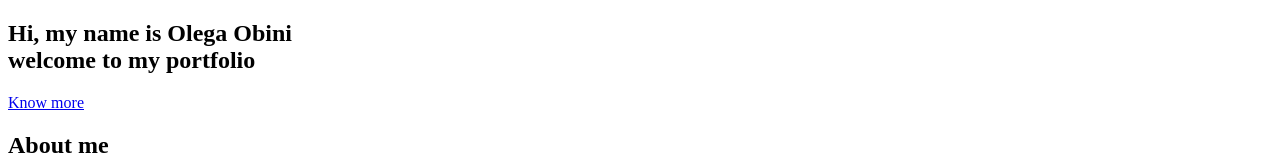
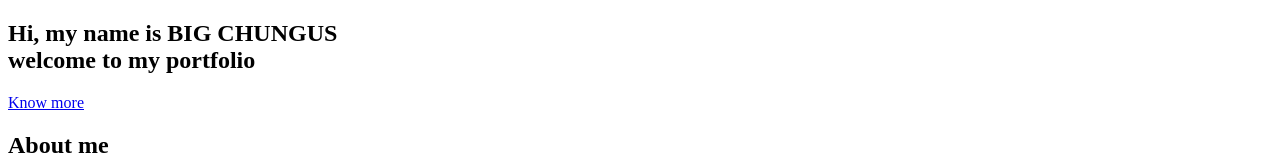
Before and after one commit to olegaobini/Portfolio-old, a website: page src/template.html in a window 1280 px wide. Shown: the top 160 px of the page. Drawn offline with nearby package versions, Linux system fonts and the light colour scheme; a script that the page names is missing.

Commit message:
messing around

```diff
--- a/src/template.html
+++ b/src/template.html
@@ -34,7 +34,7 @@
       <div class="container">
         <section class="lax"  data-lax-preset="fadeOut-1">
           <h1 class="hero-title" >
-            Hi, my name is <span class="text-color-main">Olega Obini</span>
+            Hi, my name is <span class="text-color-main">BIG CHUNGUS</span>
             <br />
             welcome to my portfolio
           </h1>
```
